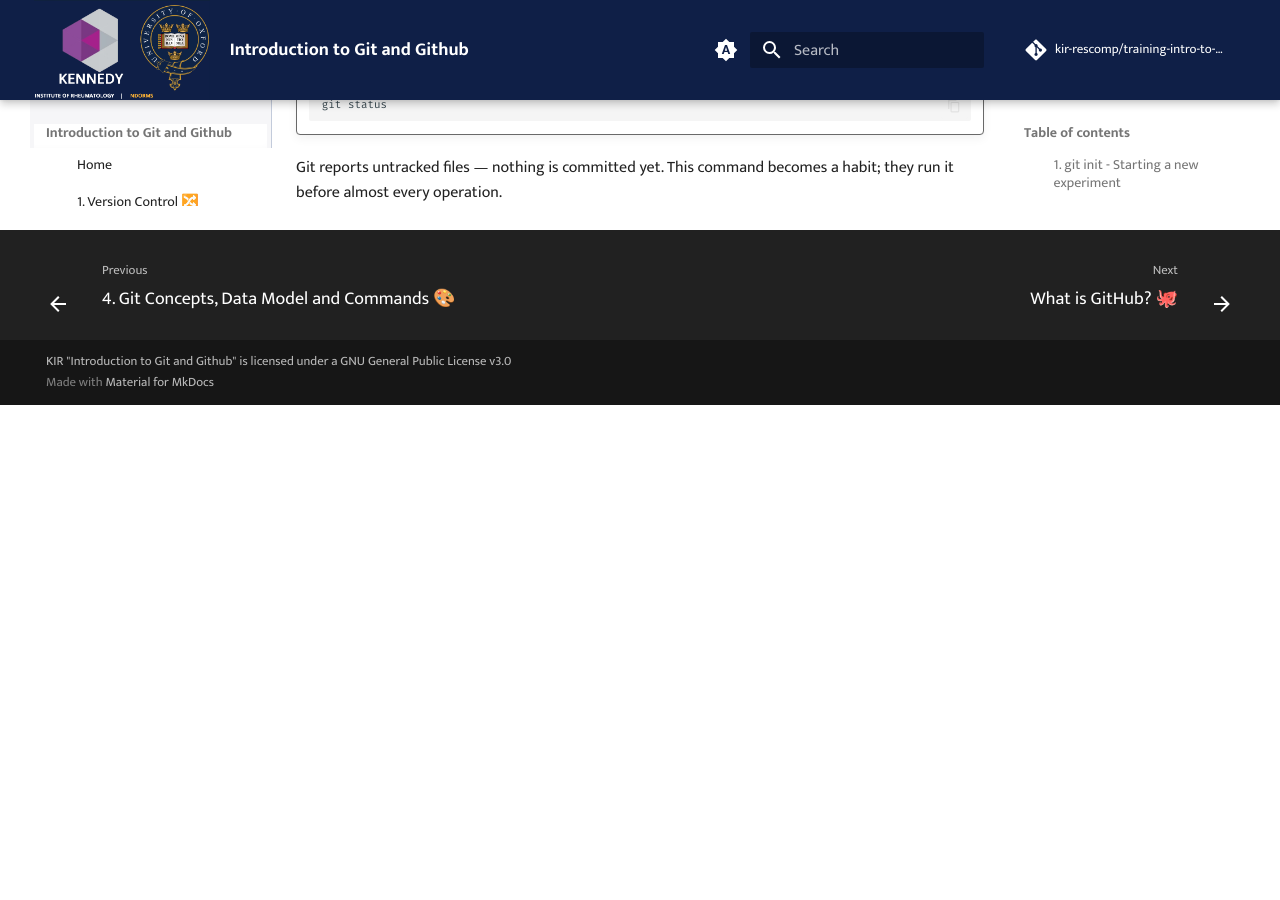
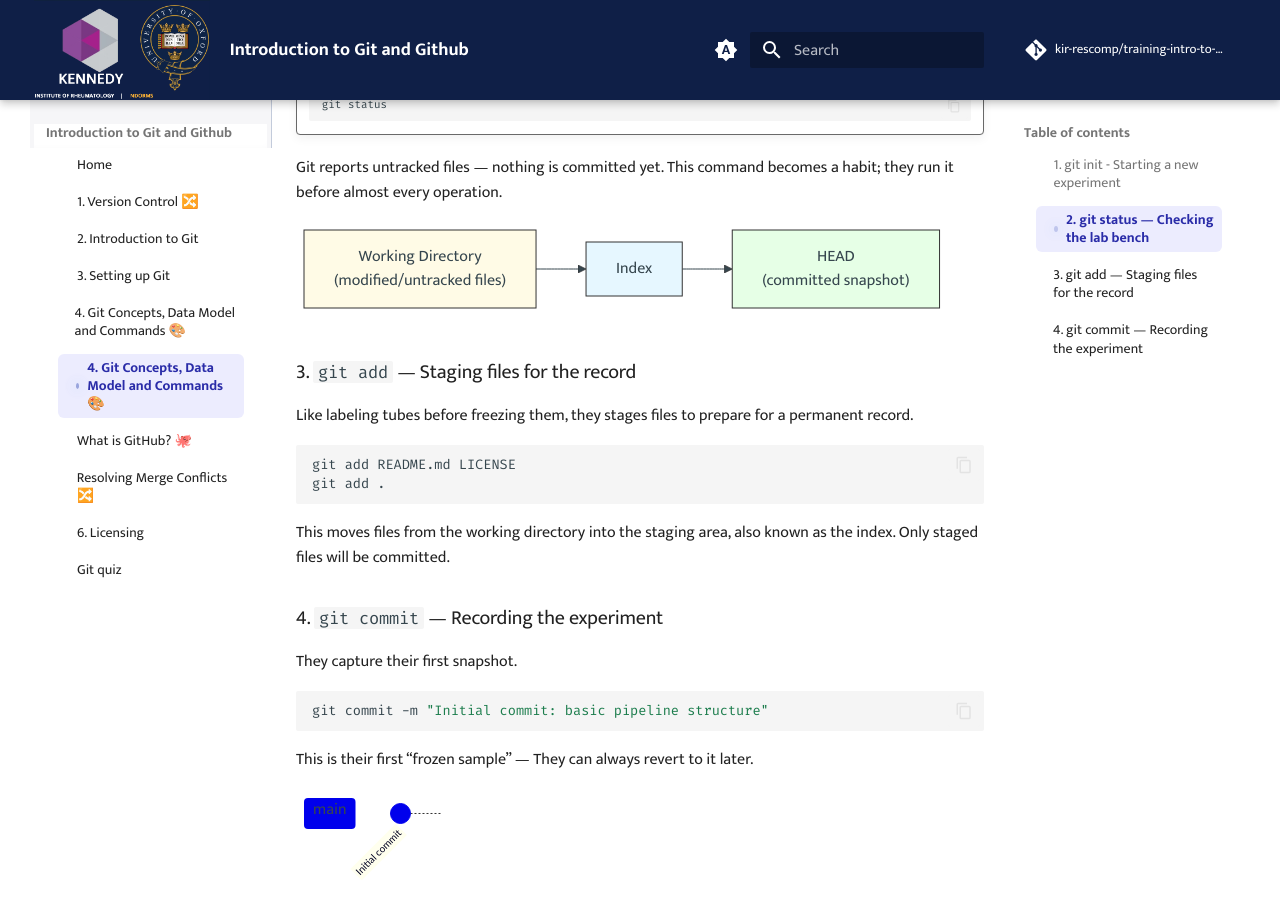
Before and after one commit to kir-rescomp/training-intro-to-git-github, an MkDocs documentation site: the page built from docs/4.git_model_commands.md, in a window 1280 px wide and 900 px high, scrolled down 1433 px. Built offline with MkDocs 1.6.1 and Material for MkDocs 9.7.7, drawn with Linux system fonts in a browser that asks for light colours; comment, search, counter and statistics services are not loaded; before the commit the page ends 1838 px from its top, so only the background shows below that.

Commit message:
add git add and git commit

````diff
--- a/docs/4.git_model_commands.md
+++ b/docs/4.git_model_commands.md
@@ -59,3 +59,43 @@ Just like checking which samples are unprocessed, they inspects their project’
 
 Git reports untracked files — nothing is committed yet.
 This command becomes a habit; they run it before almost every operation.
+
+```mermaid
+flowchart LR
+  WD["`Working Directory
+  (modified/untracked files)`"] --> IDX[Index]
+  IDX --> HEAD["`HEAD
+  (committed snapshot)`"]
+  style WD fill:#fffbe6,stroke:#333
+  style IDX fill:#e6f7ff,stroke:#333
+  style HEAD fill:#e6ffe6,stroke:#333
+```
+
+
+### 3. `git add` — Staging files for the record
+
+Like labeling tubes before freezing them, they stages files to prepare for a permanent record.
+
+```bash
+git add README.md LICENSE
+git add .
+```
+
+
+This moves files from the working directory into the staging area, also known as the index.
+Only staged files will be committed.
+
+### 4. `git commit` — Recording the experiment
+
+They  capture their first snapshot.
+
+```bash
+git commit -m "Initial commit: basic pipeline structure"
+```
+
+This is their first “frozen sample” — They can always revert to it later.
+
+```mermaid
+gitGraph
+  commit id: "Initial commit"
+```
````
